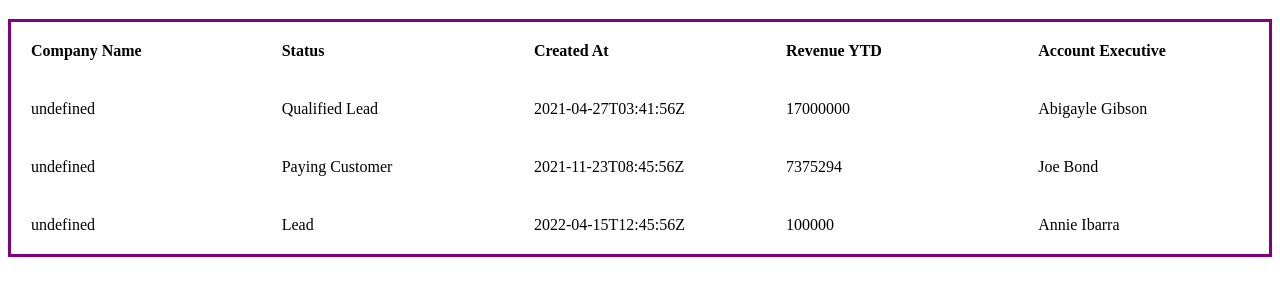
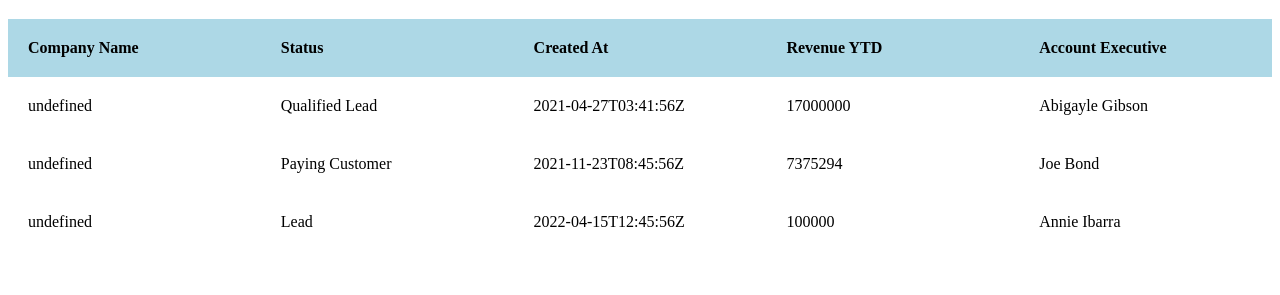
Before and after one commit to developer-job-simulation/javascript-crm, a website built with webpack: page index.html in a window 1280 px wide. Shown: the part 61-356 px from the top of the page. Built offline with nearby package versions, Linux system fonts and the light colour scheme; data requests are answered from the project's data file.

Commit message:
applied background color and border to the table

```diff
--- a/styles.css
+++ b/styles.css
@@ -16,7 +16,7 @@ table {
     By default, when you set borders on table elements, they will look pretty ugly.
      */
   border-collapse: collapse;
-    border: 3px solid purple;
+  border: 3px solid ##add8e6;
 }
 
 thead th:nth-child(1) {
@@ -35,11 +35,13 @@ thead th:nth-child(4) {
   width: 35%;
 }
 
-th, td {
+th,
+td {
   padding: 20px;
 }
 
 /* nth-child is a pretty neat thing to use and is widely applicable in real-life projects. Reader is highly encouraged to do more reading on this. */
 tr:nth-child(1) {
   font-weight: bold;
+  background-color: #add8e6;
 }
```
Lines whose indentation alone changed are shown as unchanged.
